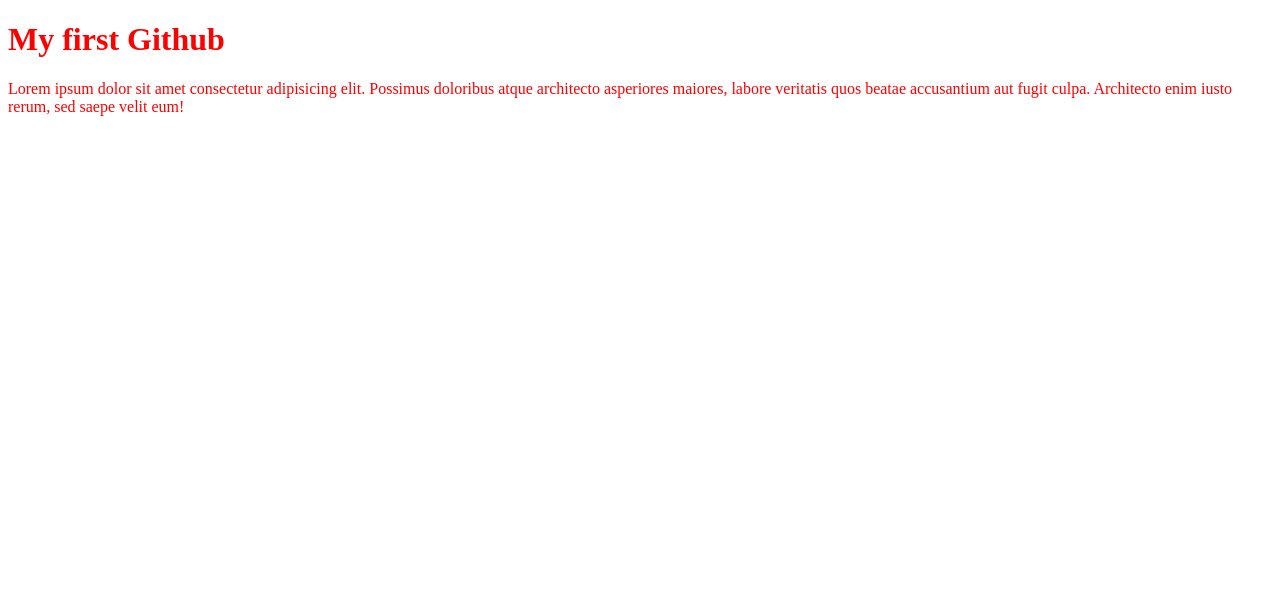
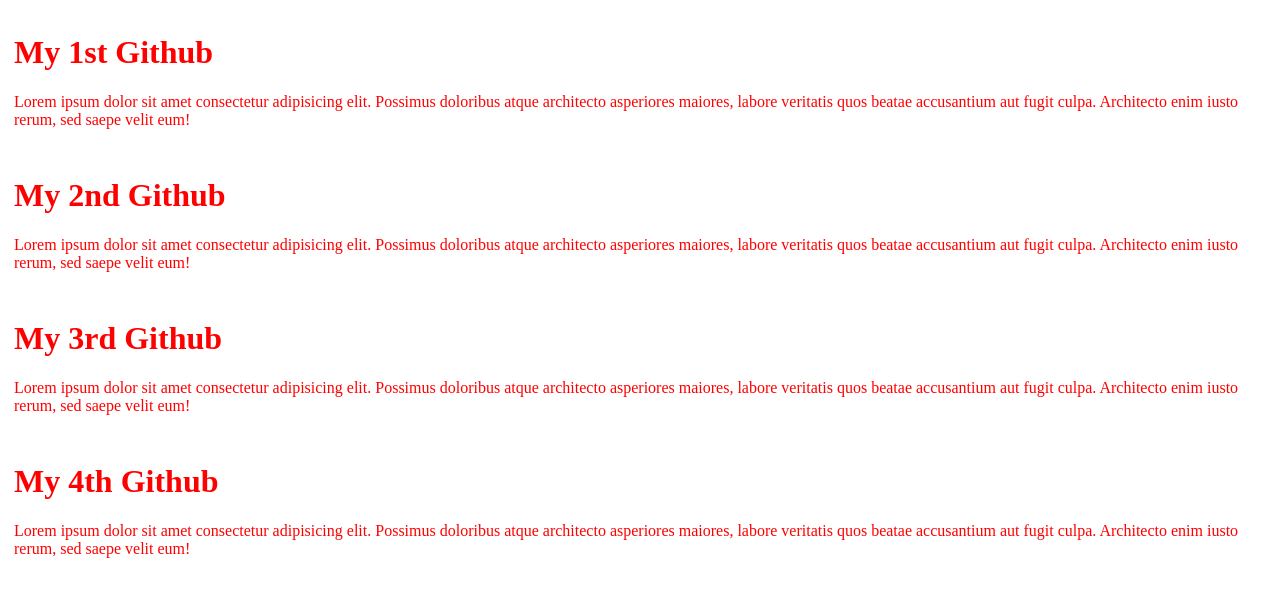
Before and after one commit to mishel007/my-simple-website, a plain HTML site: page index.html in a window 1280 px wide. Drawn offline with Linux system fonts and the light colour scheme.

Commit message:
added the second

```diff
--- a/git.css
+++ b/git.css
@@ -1,3 +1,5 @@
 div{
     color: red;
+    padding: 5px;
+    margin: 1px;
 }
--- a/index.html
+++ b/index.html
@@ -10,7 +10,25 @@
 
 <body>
     <div>
-        <h1>My first Github</h1>
+        <h1>My 1st Github</h1>
+        <p>Lorem ipsum dolor sit amet consectetur adipisicing elit. Possimus doloribus atque architecto asperiores
+            maiores, labore veritatis quos beatae accusantium aut fugit culpa. Architecto enim iusto rerum, sed saepe
+            velit eum!</p>
+    </div>
+    <div>
+        <h1>My 2nd Github</h1>
+        <p>Lorem ipsum dolor sit amet consectetur adipisicing elit. Possimus doloribus atque architecto asperiores
+            maiores, labore veritatis quos beatae accusantium aut fugit culpa. Architecto enim iusto rerum, sed saepe
+            velit eum!</p>
+    </div>
+    <div>
+        <h1>My 3rd Github</h1>
+        <p>Lorem ipsum dolor sit amet consectetur adipisicing elit. Possimus doloribus atque architecto asperiores
+            maiores, labore veritatis quos beatae accusantium aut fugit culpa. Architecto enim iusto rerum, sed saepe
+            velit eum!</p>
+    </div>
+    <div>
+        <h1>My 4th Github</h1>
         <p>Lorem ipsum dolor sit amet consectetur adipisicing elit. Possimus doloribus atque architecto asperiores
             maiores, labore veritatis quos beatae accusantium aut fugit culpa. Architecto enim iusto rerum, sed saepe
             velit eum!</p>
```
